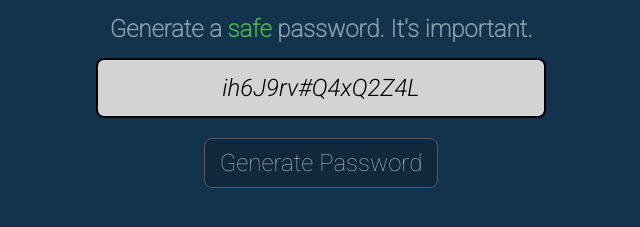
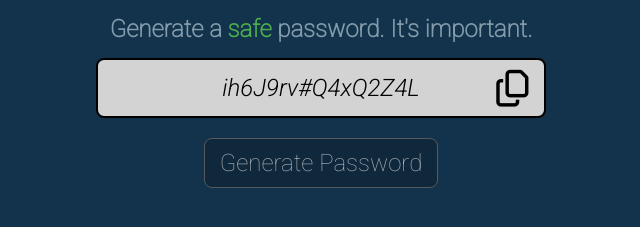
Before and after one commit to mvjarrett/passwordGenerator, a plain HTML site: page index.html in a window 1280 px wide. Both pictures are taken after a click on the element "Generate Password". Shown: the part 299-526 px from the top of the page, 319-959 px from the left. Drawn offline with nearby package versions, Linux system fonts and the light colour scheme.

Commit message:
add copy logo and animate; slight refactor.

```diff
--- a/index.html
+++ b/index.html
@@ -9,9 +9,10 @@
  <link href="https://fonts.googleapis.com/css2?family=Roboto:ital,wght@0,100;1,300&display=swap" rel="stylesheet">
  <link rel="stylesheet" type="text/css" href="https://cdn.jsdelivr.net/npm/toastify-js/src/toastify.min.css">
  <link rel="stylesheet" href="style.css">
+ <script src="https://kit.fontawesome.com/8ba1efee3a.js" crossorigin="anonymous"></script>
  <script src="script.js"></script>
  <script type="text/javascript" src="https://cdn.jsdelivr.net/npm/toastify-js"></script>
- <title>Get a safe password!</title>
+ <title>Generate a safe password!</title>
 </head>
 <body>
 
@@ -20,12 +21,12 @@
     <h2>Generate a <span>safe</span> password. It's important.</h2>
   </div>
   <input type="text" name="password-box" placeholder="New Password" id="password" onclick="copy()">
+  <i id= 'copyIcon'class="far fa-copy"></i>
    <div id="btn" onclick="newPassword(); lift()">
      Generate Password
    </div>
 
  </div>
 
-
 </body>
 </html>
--- a/script.js
+++ b/script.js
@@ -6,9 +6,12 @@ function newPassword() {
   let randomNumber = Math.floor(Math.random() * characters.length);
   password += characters.substring(randomNumber, randomNumber + 1)
  }
+
+ //refactor this into cleaner design.
  document.getElementById('password').value = password
  document.getElementById("password").style.visibility = 'visible';
  document.getElementById("password").style.opacity = '1';
+ document.getElementById('copyIcon').classList.add('blend')
 }
 
 function lift() {
--- a/style.css
+++ b/style.css
@@ -27,6 +27,25 @@ body {
  margin: auto;
  text-align: center;
  width: 450px;
+}
+
+i {
+  opacity: 0;
+  visibility: hidden;
+  transition: opacity 1000ms;
+  transition-delay: 200ms;
+  float: left;
+  font-size: 2.3em;
+  position: absolute;
+  margin-top: -15%;
+  margin-left: 65%;
+  display: block;
+
+}
+
+.blend {
+  opacity: 1;
+  visibility: visible;
 }
 
 .inputBox span{
```
